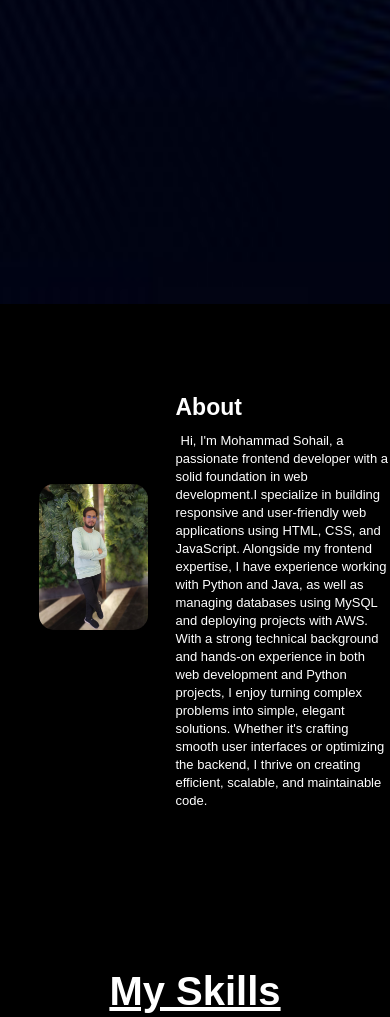
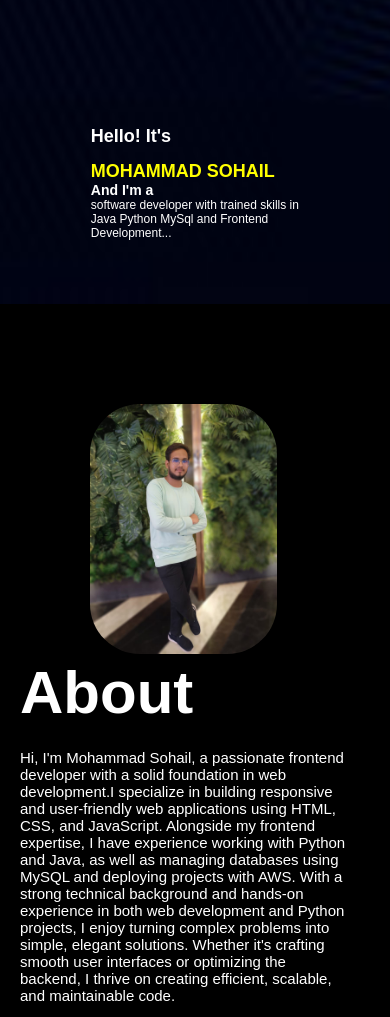
Before and after one commit to sohail5c1/MyPortfolio, a plain HTML site: page index.html in a window 390 px wide. Shown: the part 540-1557 px from the top of the page. Drawn offline with Linux system fonts and the light colour scheme.

Commit message:
Update styles.css

```diff
--- a/styles.css
+++ b/styles.css
@@ -82,15 +82,22 @@
 
 @media (max-width: 426px){
     .pic{
-        border-radius: 10px;
+        border-radius: 15px;
     }
     .container{
-        flex-basis: 70%;
         font-size: 12px;
-        padding-right: 5px;
+        padding: 5px;
+        order: 2;
     }
     .navbar ul li{
         font-size: 10px;
+    }
+    .box{
+        margin: 0 15%;
+        margin-top: 20%;
+        display: grid;
+        gap: 5px;
+        order: 2;
     }
 }
 
@@ -135,21 +142,19 @@
 }
 /* for mobile*/
 @media (max-width: 426px) {
-    .col2 h1{
-        margin: 0 65px;
-        font-size: 23px;
-        margin: 10px 0;
+    .row {
+        display: grid;
+        margin: 20px;
+
     }
-    .col2 p{
-        font-size: 13px;
-
-        padding: 5px;
-        display: inline;
+    .col1 {
+        flex-basis: 35%;
+        margin-left: 20%;
+        width: 60vw;
     }
-
-    .col1 img{
-        margin: 100px 0;
-        border-radius: 15px;
+    .col2 p {
+        padding-right: 20px;
+        font-size: 15px;
     }
 
 }
@@ -174,49 +179,6 @@
     font-size: 38px;
     margin: 30px 0;
 }
-
-/*
-.skill_group{
-    width: 100vw;
-    height: 100vh;
-
-    /* display: grid;
-    grid-template-columns: repeat(3,3fr);
-    align-items: center;
-    gap: 2.5rem;
-    display: flex;
-    justify-content: center;
-    align-items: center;
-    flex-wrap: wrap;
-    /* align-content: flex-start;
-
-
-}
-
-.skill_group div{
-    width: 16vw;
-    height: 26vh;
-    margin: 22px;
-    border: 2px solid cyan;
-    border-radius: 22px;
-
-
-}
-.skills{
-    color: white;
-    text-align: center;
-    font-size: 55px;
-    font-weight: 600;
-    padding: 34px;
-}
-
-.skills span{
-    color: white;
-    font-size: 14px;
-    font-weight: 100;
-    opacity: 0.5;
-}
-*/
 
 /* Container styling for the skill section */
 .skill_group {
@@ -405,6 +367,11 @@
     background: black;
     width: 100vw;
 }
+.row1{
+    display: flex;
+    justify-content: space-between;
+    flex-wrap: wrap;
+}
 .cont-left{
     flex-basis: 36%;
 }
```
